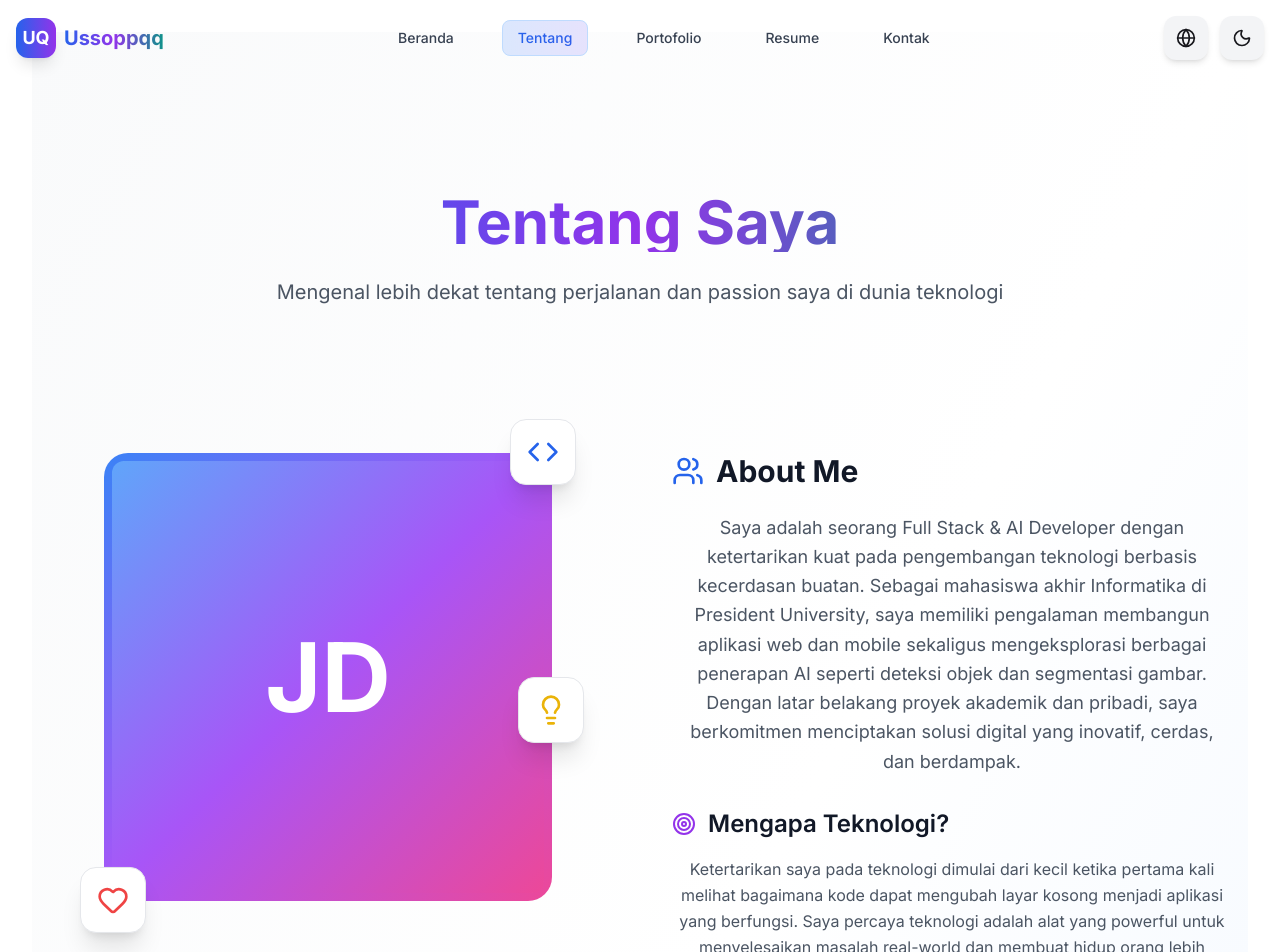
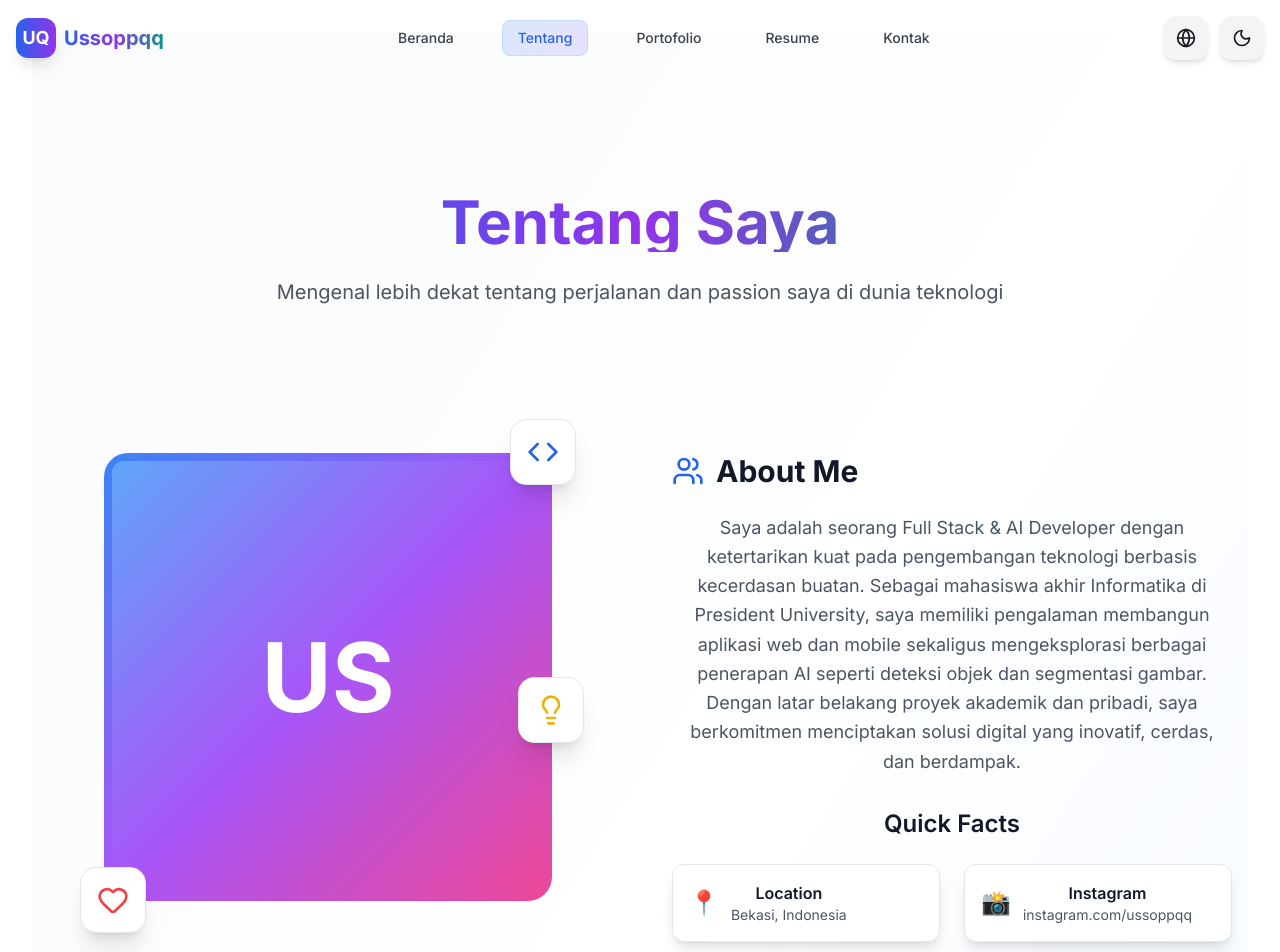
Before and after one commit to ussoppqq/my-portfolio, a React (Vite) app: page /about in a window 1280 px wide. Shown: the top 952 px of the page. Built offline with nearby package versions, Linux system fonts and the light colour scheme.

Commit message:
update about

```diff
--- a/package.json
+++ b/package.json
@@ -13,6 +13,7 @@
     "@reduxjs/toolkit": "^2.8.2",
     "@tailwindcss/forms": "^0.5.10",
     "framer-motion": "^12.23.0",
+    "gsap": "^3.13.0",
     "lucide-react": "^0.525.0",
     "react": "^19.1.0",
     "react-dom": "^19.1.0",
--- a/src/pages/About.jsx
+++ b/src/pages/About.jsx
@@ -70,7 +70,7 @@ const About = () => {
                 <div className="aspect-square rounded-3xl overflow-hidden bg-gradient-to-br from-blue-500 via-purple-500 to-pink-500 p-2">
                   <div className="w-full h-full bg-white dark:bg-gray-900 rounded-2xl flex items-center justify-center">
                     <div className="w-full h-full bg-gradient-to-br from-blue-400 via-purple-500 to-pink-500 rounded-xl flex items-center justify-center">
-                      <span className="text-8xl font-bold text-white">JD</span>
+                      <span className="text-8xl font-bold text-white">US</span>
                     </div>
                   </div>
                 </div>
@@ -121,7 +121,7 @@ const About = () => {
               </motion.div>
 
               {/* Why Technology */}
-              <motion.div variants={itemVariants}>
+              {/* <motion.div variants={itemVariants}>
                 <h3 className="text-2xl font-semibold mb-4 text-gray-900 dark:text-white flex items-center">
                   <Target className="w-6 h-6 mr-3 text-purple-600" />
                   {t('about.why_tech')}
@@ -129,7 +129,7 @@ const About = () => {
                 <p className="text-gray-600 dark:text-gray-400 leading-relaxed">
                   {t('about.tech_story')}
                 </p>
-              </motion.div>
+              </motion.div> */}
 
               {/* Quick Facts */}
               <motion.div variants={itemVariants}>
@@ -139,7 +139,7 @@ const About = () => {
                 <div className="grid grid-cols-1 sm:grid-cols-2 gap-6">
                   {[
                     { label: 'Location', value: personalInfo.location, icon: '📍' },
-                    { label: 'Experience', value: '3+ Years', icon: '💼' },
+                    { label: 'Instagram', value: "instagram.com/ussoppqq", icon: '📸' },
                     { label: 'Email', value: personalInfo.email, icon: '📧' },
                     { label: 'Phone', value: personalInfo.phone, icon: '📱' }
                   ].map((fact, index) => (
```
Also changed, not shown: 1 other file (tests, documents, lock files or other folders).
